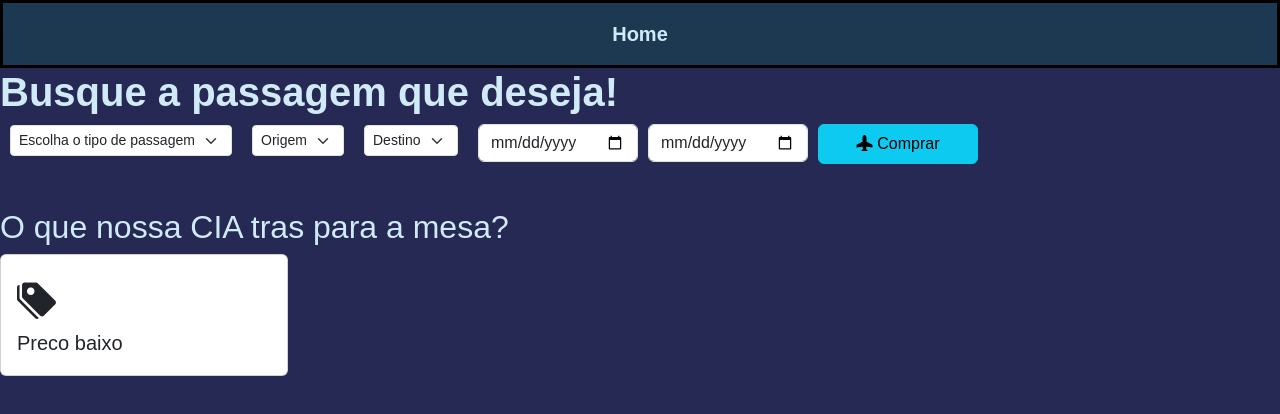
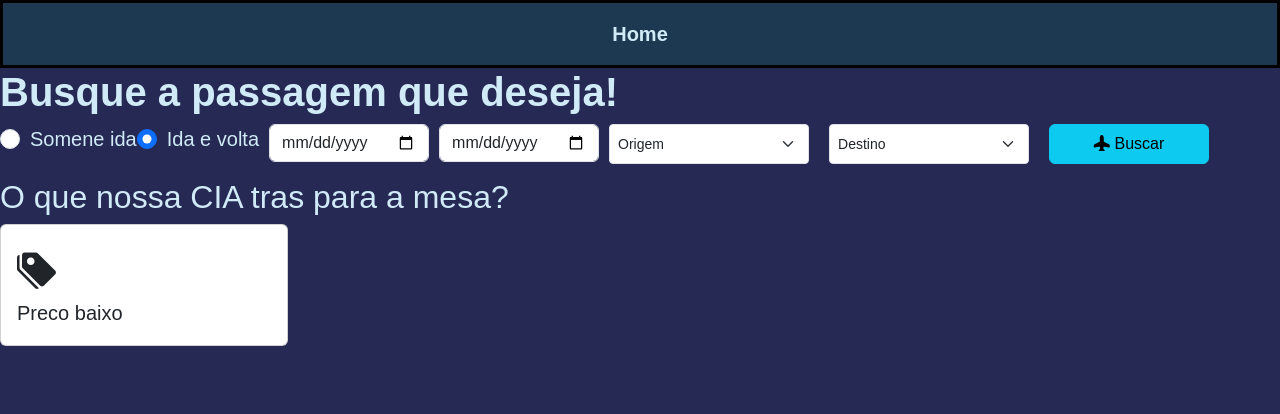
Before and after one commit to tS1lva/Eng-de-Software---PI2, a plain HTML site: page FRONTEND/html/cliente/index.html in a window 1280 px wide. Drawn offline with nearby package versions, Linux system fonts and the light colour scheme.

Commit message:
Opcao de buscar voo movida para index do cliente; script removido do html e movido para arquivo JS separado; reorganizacao de arquivos e pastas

```diff
--- /dev/null
+++ b/BACKEND/script/mainPage.js
@@ -0,0 +1,19 @@
+// Adicione a chamada inicial para ajustar a visibilidade
+mostrarDatas();
+
+function mostrarDatas() {
+  var opcao1 = document.getElementById("opcao1");
+  var dataIda = document.getElementById("dataIda");
+  var dataVolta = document.getElementById("dataVolta");
+  var labelDataVolta = document.getElementById("labelDataVolta");
+
+  if (opcao1.checked) {
+    dataVolta.style.display = "none";
+    labelDataVolta.style.display = "none";
+    dataIda.style.display = "block";
+  } else {
+    dataVolta.style.display = "block";
+    labelDataVolta.style.display = "block";
+    dataIda.style.display = "block";
+  }
+}
--- a/FRONTEND/html/cliente/stylesMainPage.css
+++ b/FRONTEND/css/stylesMainPage.css
@@ -52,6 +52,8 @@ body {
 .btn-group {
   margin-left: 10px;
   margin-right: 10px;
+  width: 10em;
+  height: 2em;
 }
 
 .input-group.mb-3 {
@@ -88,3 +90,7 @@ i {
   background-color: #007bff;
   color: #fff;
 }
+
+#radios{
+  display: flex;
+}
--- a/FRONTEND/html/cliente/index.html
+++ b/FRONTEND/html/cliente/index.html
@@ -29,7 +29,10 @@
       rel="stylesheet"
       href="https://cdn.jsdelivr.net/npm/bootstrap-icons@1.11.1/font/bootstrap-icons.css"
     />
-    <link rel="stylesheet" href="stylesMainPage.css" />
+
+    <link rel="stylesheet" href="/FRONTEND/css/stylesMainPage.css" />
+
+    <script src="/BACKEND/script/mainPage.js"></script>
 
     <title>Pagina principal</title>
   </head>
@@ -46,25 +49,56 @@
     <div id="main">
       <h1><strong>Busque a passagem que deseja!</strong></h1>
       <div class="mainSection">
-        <section>
-          <div class="btn-group">
-            <select
-              class="form-select form-select-sm"
-              aria-label="Default select example"
-            >
-              <option selected>Escolha o tipo de passagem</option>
-              <option value="Somente ida">Somente ida</option>
-              <option value="Ida e volta">Ida e volta</option>
-            </select>
+        <div id="radios">
+          <div class="form-check">
+            <input
+              class="form-check-input"
+              type="radio"
+              name="opcao"
+              id="opcao1"
+              value="1"
+              checked
+              onclick="mostrarDatas()"
+            />
+            <label class="form-check-label" for="flexRadioDefault1">
+              Somene ida
+            </label>
           </div>
-        </section>
+
+          <div class="form-check">
+            <input
+              class="form-check-input"
+              type="radio"
+              name="opcao"
+              id="opcao2"
+              value="2"
+              checked
+              onclick="mostrarDatas()"
+            />
+            <label class="form-check-label" for="flexRadioDefault1">
+              Ida e volta
+            </label>
+          </div>
+        </div>
+
+        <div id="dataIda">
+          <div class="input-group mb-3" id="inputGroup-sizing-sm">
+            <input type="date" id="dataOrigem" class="form-control" />
+          </div>
+        </div>
+
+        <div id="dataVolta">
+          <div class="input-group mb-3" id="inputGroup-sizing-sm">
+            <input type="date" id="dataOrigem" class="form-control" />
+          </div>
+        </div>
 
         <section>
           <div class="btn-group">
             <select
               class="form-select form-select-sm"
               aria-label="Default select example"
-              id="selectCidade"
+              id="aeroportoOrigem"
             >
               <option selected>Origem</option>
             </select>
@@ -76,28 +110,26 @@
             <select
               class="form-select form-select-sm"
               aria-label="Default select example"
-              id="selectCidade"
+              id="aeroportoDestino"
             >
               <option selected>Destino</option>
             </select>
           </div>
         </section>
 
-        <div class="input-group mb-3" id="inputGroup-sizing-sm">
-          <input type="date" id="dataOrigem" class="form-control" />
-        </div>
-
-        <div class="input-group mb-3" id="inputGroup-sizing-sm">
-          <input type="date" id="dataOrigem" class="form-control" />
-        </div>
-        <button type="button" class="btn btn-info">
-          <i class="bi bi-airplane-fill"></i>Comprar
-        </button>
+        <a href="/FRONTEND/html/listagemVooCliente.html" target="_blank">
+          <button
+            type="button"
+            class="btn btn-info"
+            id="buscar"
+            onclick="consultarVooCliente()"
+          >
+            <i class="bi bi-airplane-fill"></i>Buscar
+          </button>
+        </a>
       </div>
 
-      <br />
-
-      <div>
+      <div id="body">
         <h2>O que nossa CIA tras para a mesa?</h2>
         <div class="card" style="width: 18rem">
           <div class="card-body">
```
Also changed, not shown: FRONTEND/html/cliente/assento.html (+1 -1 lines), FRONTEND/html/cliente/compraPage.html (+1 -1 lines), BACKEND/script/buscar_voo.js (renamed from FRONTEND/html/script/buscar_voo.js), BACKEND/script/script.js (renamed from FRONTEND/script/script.js), FRONTEND/html/cliente/buscar_voo.html (line endings or trailing spaces).
